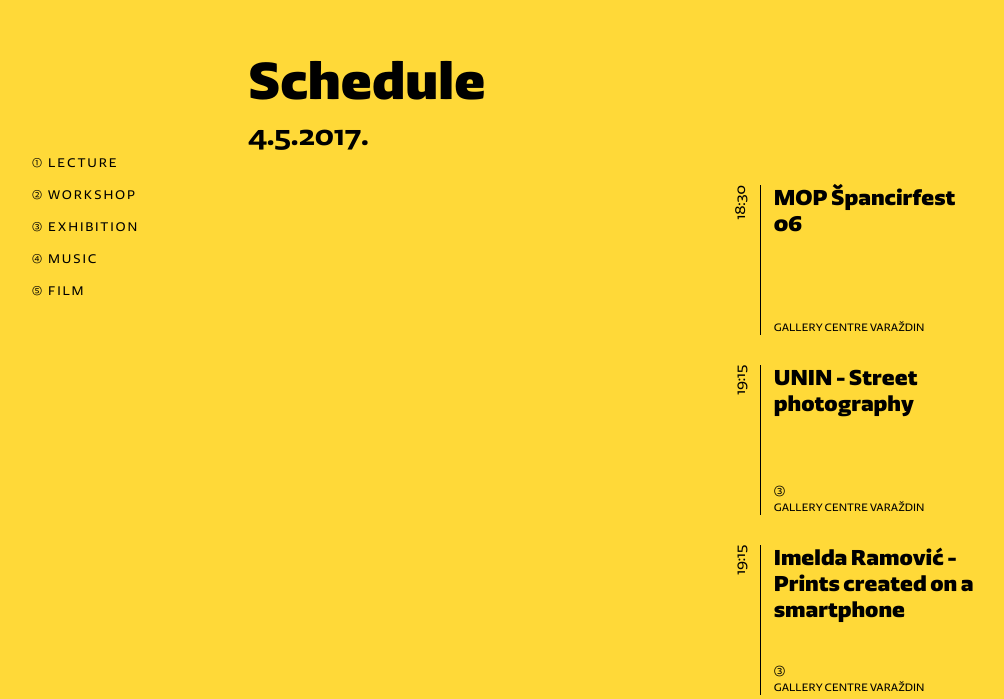
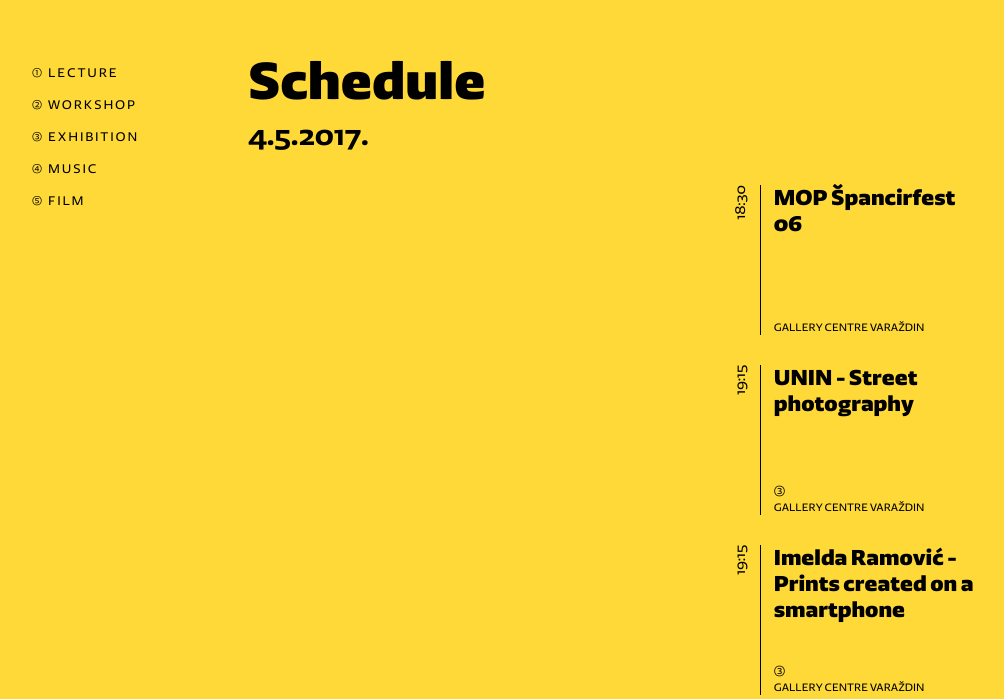
Before and after one commit to dinodsaurus/mop-fest, a React app: page / in a window 1280 px wide. Shown: the part 3861-4560 px from the top of the page, without its empty margins (8-1012 px from the left). Built offline with nearby package versions, Linux system fonts and the light colour scheme.

Commit message:
responsive, added readme

```diff
--- a/package.json
+++ b/package.json
@@ -1,5 +1,6 @@
 {
   "name": "mop2017",
+  "homepage": "http://domagojzganec.com.hr/private/mop",
   "version": "0.1.0",
   "private": true,
   "devDependencies": {
--- a/src/components/Event.js
+++ b/src/components/Event.js
@@ -12,22 +12,23 @@ class Event extends Component {
       />
     );
   }
+  renderStickyEvent(isSticky, wasSticky, style) {
+    const cls = isSticky ? "eventTitle sticky" : "eventTitle";
+    return (
+      <div style={{ ...style }}>
+        <h2 className={cls}>
+          {this.props.event.title}
+        </h2>
+      </div>
+    )
+  }
   render() {
     return (
       <StickyContainer className="eventWrapper">
         <div className="event">
-        <Sticky>
+          <Sticky>
             {
-              ({ isSticky, wasSticky, style }) => {
-                const cls = isSticky ? "eventTitle sticky" : "eventTitle";
-                return (
-                  <div style={{ ...style }}>
-                    <h2 className={cls}>
-                      {this.props.event.title}
-                    </h2>
-                  </div>
-                )
-              }
+              ({ isSticky, wasSticky, style }) => this.renderStickyEvent(isSticky, wasSticky, style)
             }
           </Sticky>
           {this.props.event.locations.map(this.renderLocation.bind(this))}
--- a/src/components/Schedule.js
+++ b/src/components/Schedule.js
@@ -13,13 +13,8 @@ class Schedule extends Component {
       />
     );
   }
-  render() {
-    return (
-      <StickyContainer>
-        <div id="schedule">
-          <Sticky>
-            {
-              ({ isSticky, wasSticky, style }) => {
+
+  renderStickyTitle(isSticky, wasSticky, style) {
     const cls = isSticky ? "scheduleTitle sticky" : "scheduleTitle";
     return (
       <div className={cls} style={{ ...style }}>
@@ -27,11 +22,8 @@ class Schedule extends Component {
       </div>
     )
   }
-            }
-          </Sticky>
-          <Sticky>
-            {
-              ({ isSticky, wasSticky, style }) => {
+
+  renderStickyLegend(isSticky, wasSticky, style) {
     const cls = isSticky ? "listWrapper sticky" : "listWrapper";
     return (
       <div className={cls} style={{ ...style }}>
@@ -45,10 +37,23 @@ class Schedule extends Component {
       </div>
     )
   }
+
+  render() {
+    return (
+      <StickyContainer>
+        <div id="schedule">
+          <Sticky>
+            {
+              ({isSticky, wasSticky, style}) => this.renderStickyTitle(isSticky, wasSticky, style)
+            }
+          </Sticky>
+          <Sticky>
+            {
+              ({isSticky, wasSticky, style}) => this.renderStickyLegend(isSticky, wasSticky, style)
             }
           </Sticky>
           <div>
-            {events.map(this.renderEvent.bind(this))}
+            {events.map(this.renderEvent)}
           </div>
         </div>
       </StickyContainer>
--- a/src/styles/Schedule.scss
+++ b/src/styles/Schedule.scss
@@ -36,11 +36,11 @@
       letter-spacing: 1.8px;
       line-height: 32px;
       display: inline-block;
-      top: 30px;
       font-size: 14px;
       position: absolute;
       left: 40px;
       z-index: 20;
+      top: -60px;
 
       span {
         text-transform: uppercase;
@@ -56,11 +56,16 @@
     }
 
     &.sticky .list {
+      top: 30px;
+
       @include breakpoint (xs) {
         position: relative;
         left: 20px;
         top: 90px;
       }
+      @include breakpoint (xxs) {
+        display: none;
+      }
     }
   }
 }
```
Lines whose indentation alone changed are shown as unchanged.
